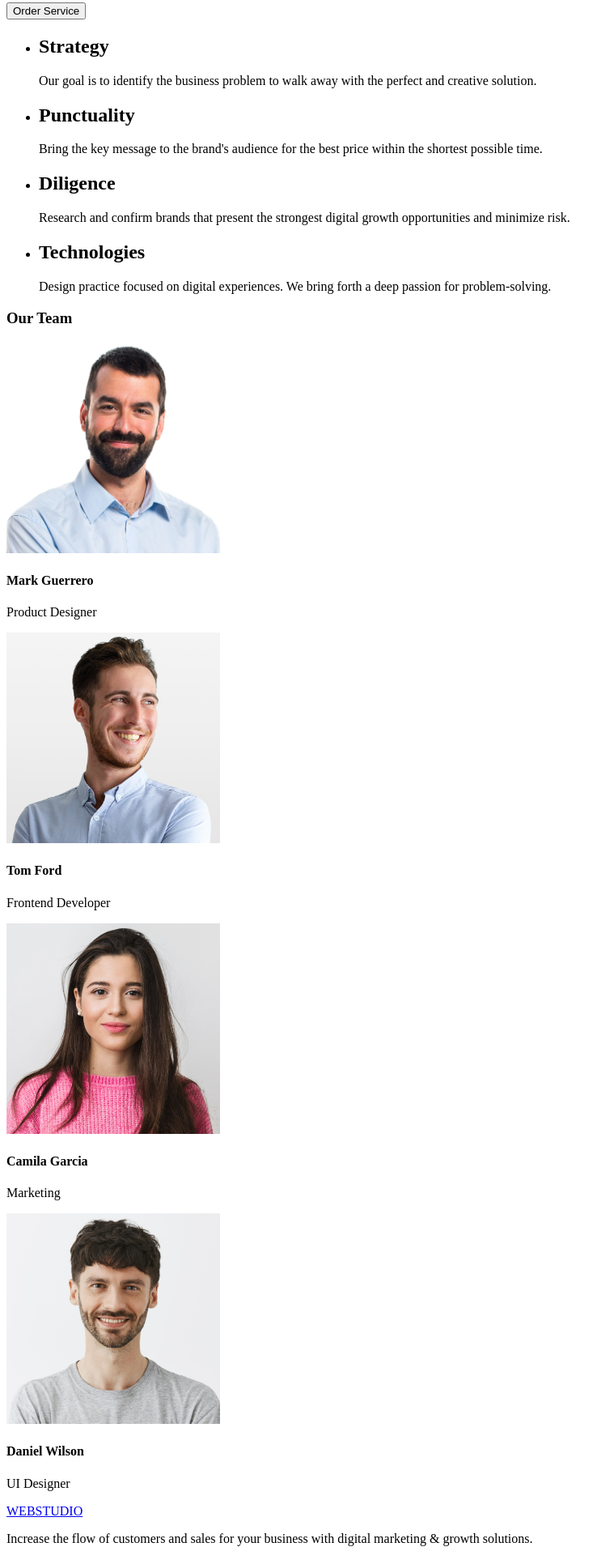
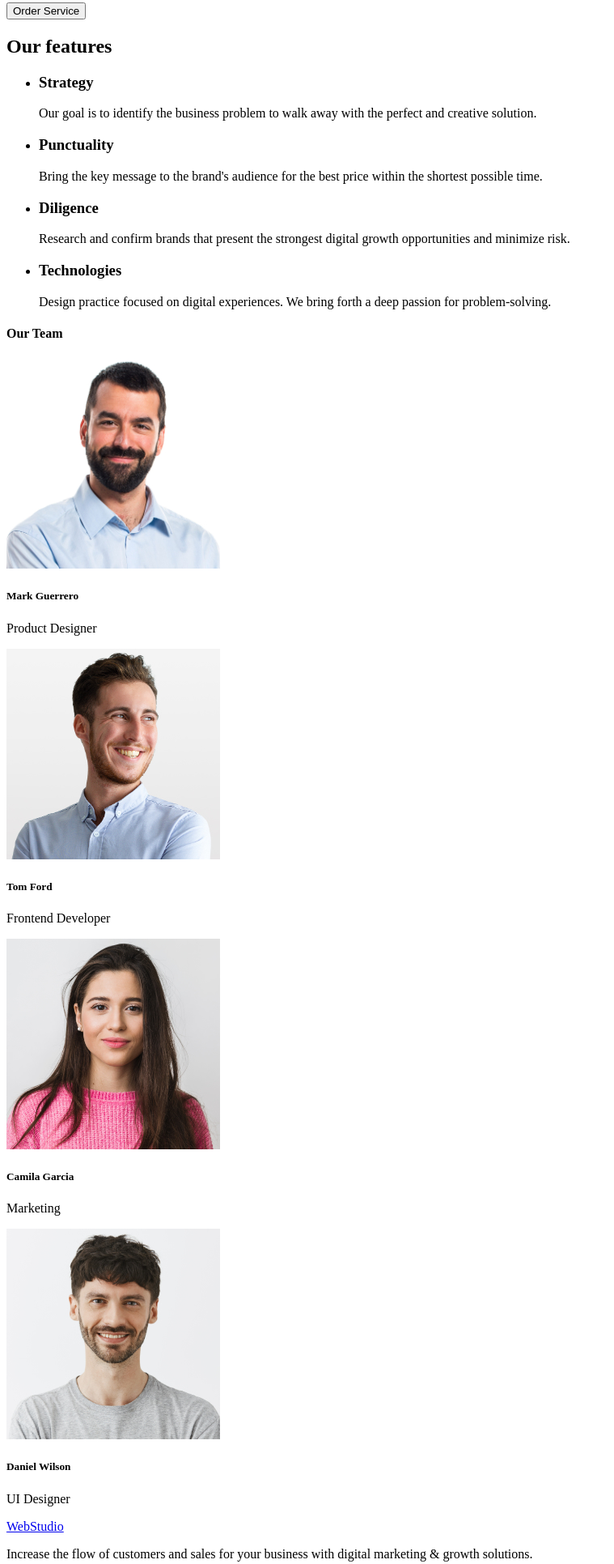
Before and after one commit to Izabella-nogyosi/goit-markup-hw-01, a plain HTML site: page index.html in a window 1280 px wide. Shown: the part 212-2143 px from the top of the page at 81% size, without its empty margins (0-759 px from the left). Drawn offline with Linux system fonts and the light colour scheme.

Commit message:
am corectat tema

```diff
--- a/index.html
+++ b/index.html
@@ -20,7 +20,7 @@
         <ul>
           <li><a href="mailto:info@devstudio.com"> info@devstudio.com </a></li>
 
-          <li><a href="tel:+11000111-11-11"> +11(000)111-11-11 </a></li>
+          <li><a href="tel:+11(000)111-11-11">+11(000)111-11-11</a></li>
         </ul>
       </address>
     </header>
@@ -30,16 +30,17 @@
         <button>Order Service</button>
       </section>
       <section>
+        <h2>Our features</h2>
         <ul>
           <li>
-            <h2>Strategy</h2>
+            <h3>Strategy</h3>
             <p>
               Our goal is to identify the business problem to walk away with the
               perfect and creative solution.
             </p>
           </li>
           <li>
-            <h2>Punctuality</h2>
+            <h3>Punctuality</h3>
             <p>
               Bring the key message to the brand's audience for the best price
               within the shortest possible time.
@@ -47,7 +48,7 @@
           </li>
 
           <li>
-            <h2>Diligence</h2>
+            <h3>Diligence</h3>
             <p>
               Research and confirm brands that present the strongest digital
               growth opportunities and minimize risk.
@@ -55,7 +56,7 @@
           </li>
 
           <li>
-            <h2>Technologies</h2>
+            <h3>Technologies</h3>
             <p>
               Design practice focused on digital experiences. We bring forth a
               deep passion for problem-solving.
@@ -64,36 +65,36 @@
         </ul>
       </section>
       <section>
-        <h3>Our Team</h3>
+        <h4>Our Team</h4>
         <img
           src="images/mark-guerrero-image.jpg"
           alt="MarkGuerrero"
           width="264"
         />
-        <h4>Mark Guerrero</h4>
+        <h5>Mark Guerrero</h5>
         <p>Product Designer</p>
         <img src="images/tom-ford-image.jpg" alt="TomFord" width="264" />
-        <h4>Tom Ford</h4>
+        <h5>Tom Ford</h5>
         <p>Frontend Developer</p>
         <img
           src="images/camila-gracia-image.jpg"
           alt="CamilaGarcia"
           width="264"
         />
-        <h4>Camila Garcia</h4>
+        <h5>Camila Garcia</h5>
         <p>Marketing</p>
         <img
           src="images/daniel-wilson-image.jpg"
           alt="DanielWilson"
           width="264"
         />
-        <h4>Daniel Wilson</h4>
+        <h5>Daniel Wilson</h5>
         <p>UI Designer</p>
       </section>
     </main>
 
     <footer>
-      <a href="./index.html">WEBSTUDIO</a>
+      <a href="./index.html">WebStudio</a>
       <p>
         Increase the flow of customers and sales for your business with digital
         marketing & growth solutions.
```
